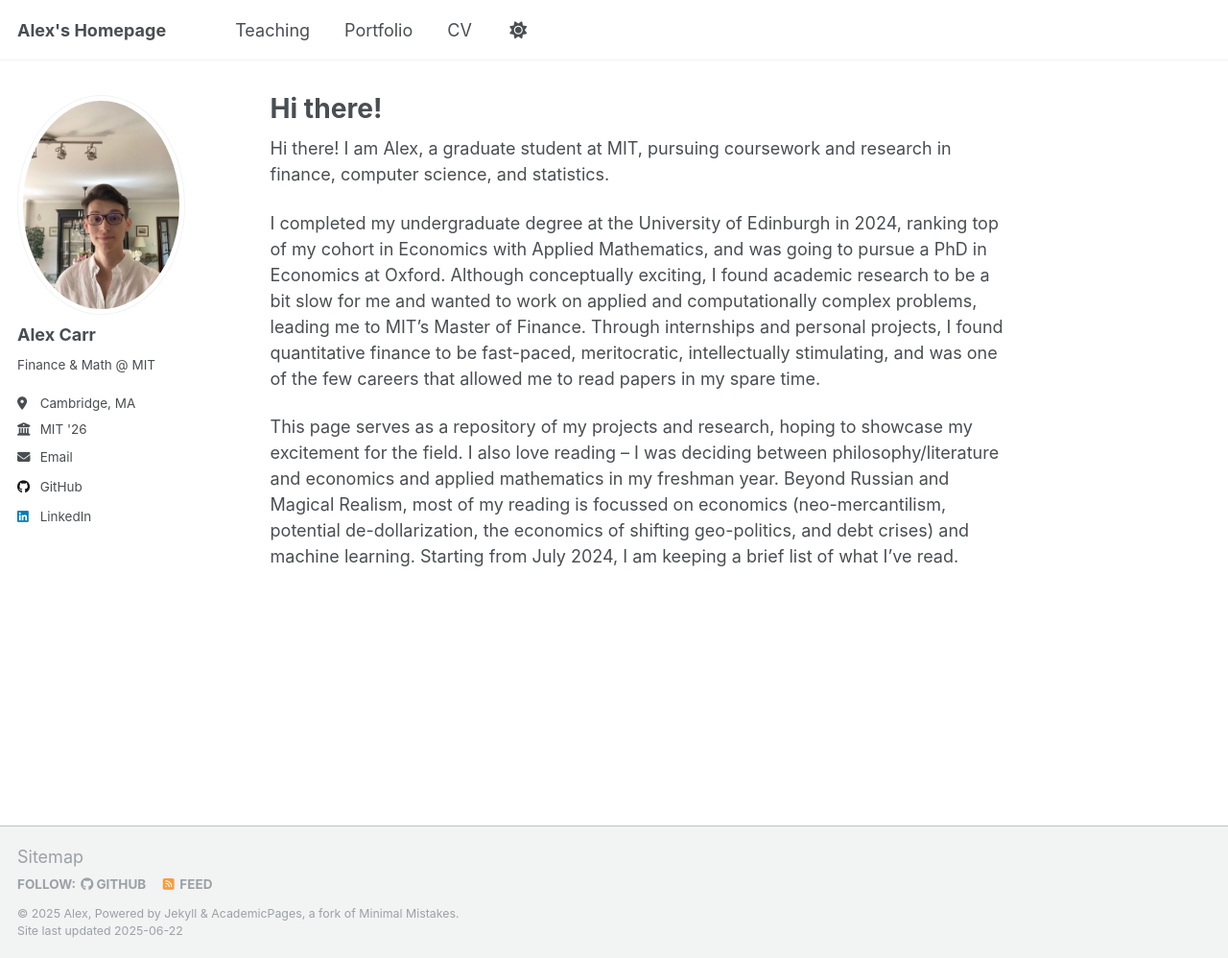
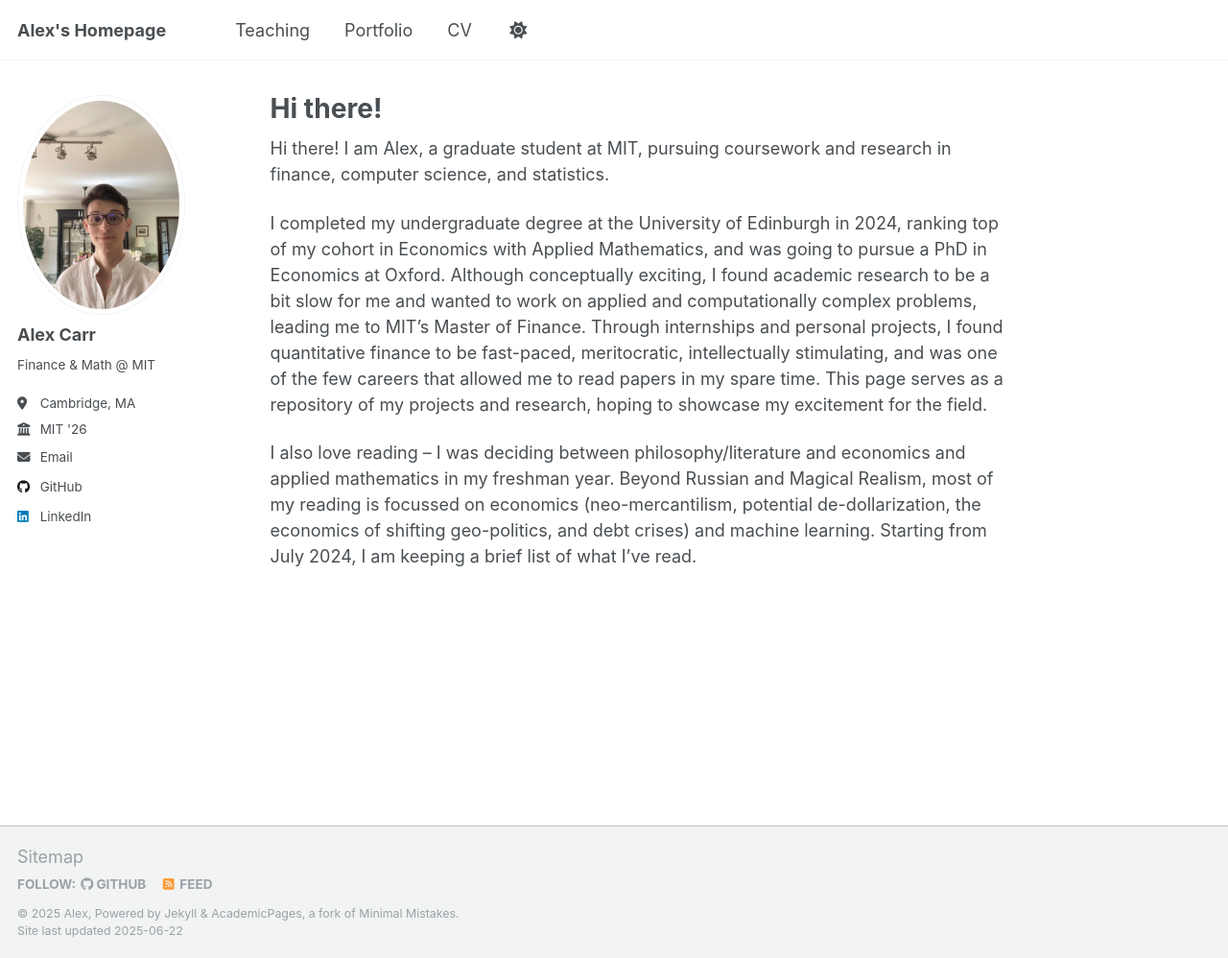
Before and after one commit to AlexandrCarr/AlexandrCarr.github.io, a Jekyll site: the page built from _pages/about.md, in a window 1280 px wide and 998 px high. Shown: the whole window at 96% size. Built offline with Jekyll 4.4.1, drawn with Linux system fonts in a browser that asks for light colours.

```diff
--- a/_pages/about.md
+++ b/_pages/about.md
@@ -9,6 +9,6 @@ redirect_from:
 
 Hi there! I am Alex, a graduate student at MIT, pursuing coursework and research in finance, computer science, and statistics.
 
-I completed my undergraduate degree at the University of Edinburgh in 2024, ranking top of my cohort in Economics with Applied Mathematics, and was going to pursue a PhD in Economics at Oxford. Although conceptually exciting, I found academic research to be a bit slow for me and wanted to work on applied and computationally complex problems, leading me to MIT's Master of Finance. Through internships and personal projects, I found quantitative finance to be fast-paced, meritocratic, intellectually stimulating, and was one of the few careers that allowed me to read papers in my spare time.
+I completed my undergraduate degree at the University of Edinburgh in 2024, ranking top of my cohort in Economics with Applied Mathematics, and was going to pursue a PhD in Economics at Oxford. Although conceptually exciting, I found academic research to be a bit slow for me and wanted to work on applied and computationally complex problems, leading me to MIT's Master of Finance. Through internships and personal projects, I found quantitative finance to be fast-paced, meritocratic, intellectually stimulating, and was one of the few careers that allowed me to read papers in my spare time. This page serves as a repository of my projects and research, hoping to showcase my excitement for the field.
 
-This page serves as a repository of my projects and research, hoping to showcase my excitement for the field. I also love reading – I was deciding between philosophy/literature and economics and applied mathematics in my freshman year. Beyond Russian and Magical Realism, most of my reading is focussed on economics (neo-mercantilism, potential de-dollarization, the economics of shifting geo-politics, and debt crises) and machine learning. Starting from July 2024, I am keeping a brief list of what I've read.
+I also love reading – I was deciding between philosophy/literature and economics and applied mathematics in my freshman year. Beyond Russian and Magical Realism, most of my reading is focussed on economics (neo-mercantilism, potential de-dollarization, the economics of shifting geo-politics, and debt crises) and machine learning. Starting from July 2024, I am keeping a brief list of what I've read.
```
